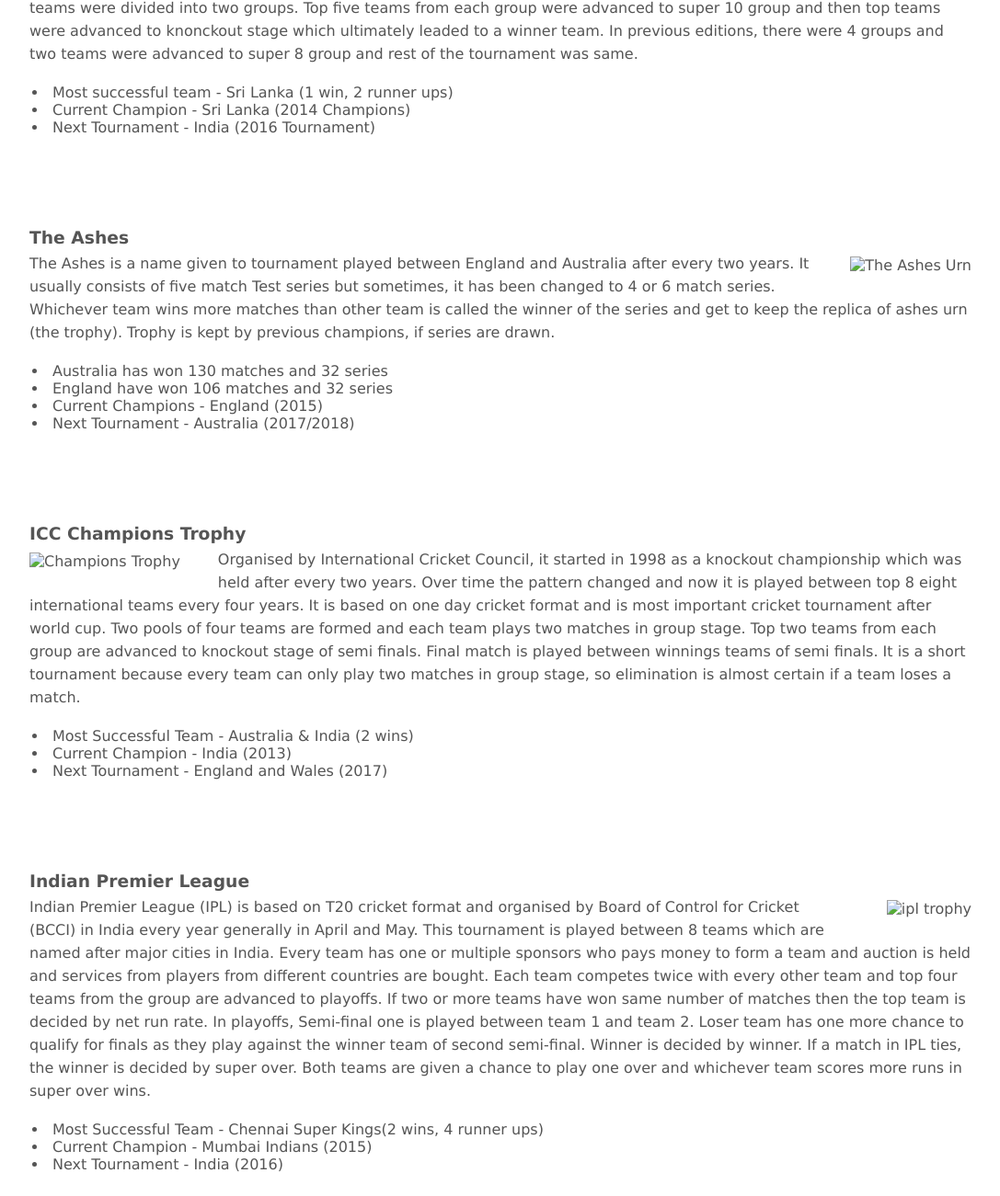
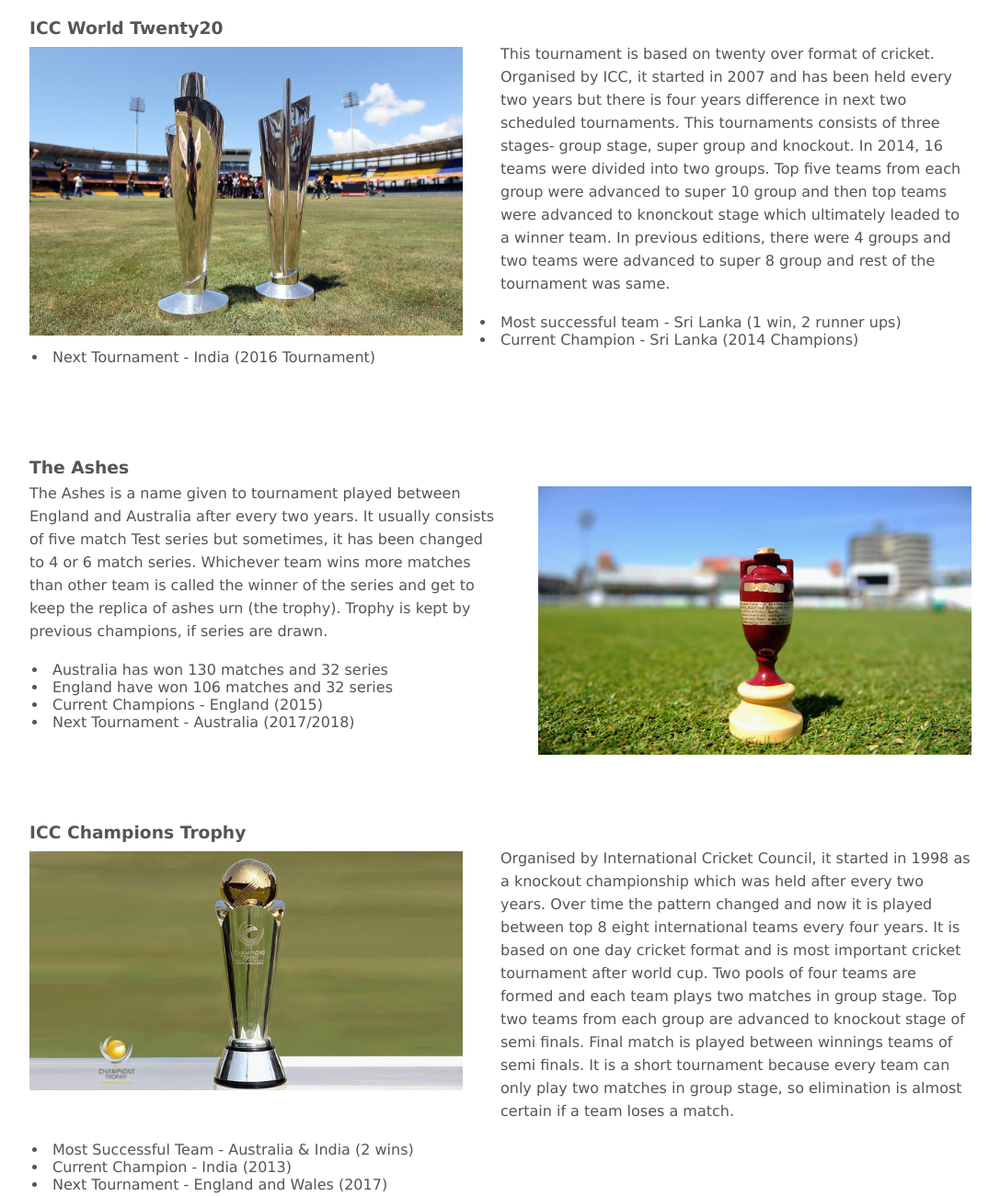
Before and after one commit to dsdilpreet/cricket-information, a plain HTML site: page tournaments.html in a window 1280 px wide. Shown: the part 651-1952 px from the top of the page at 92% size, without its empty margins (96-1183 px from the left). Drawn offline with nearby package versions, Linux system fonts and the light colour scheme; the site is published under a folder, as on GitHub Pages, so addresses that start at the root find nothing.

Commit message:
Update tournaments.html

```diff
--- a/tournaments.html
+++ b/tournaments.html
@@ -36,7 +36,7 @@
             <article tabindex="12" class="tournament_article" aria-label="information about world cup for odi cricket">
                 <h3>ICC Cricket World Cup</h3>
                 <figure>
-                    <img class="right_side_image" src="/img/icc_cricket_world_cup.jpg" alt="ICC Cricket World Cup Trophy" />
+                    <img class="right_side_image" src="img/icc_cricket_world_cup.jpg" alt="ICC Cricket World Cup Trophy" />
                 </figure>
                 <p>
                     This event is organised by International Cricket Council (ICC) after every four years. Top international teams compete with each other to win ICC trophy.
@@ -54,7 +54,7 @@
             <article tabindex="13" class="tournament_article" aria-label="information about world cuop for t20 cricket">
                 <h3>ICC World Twenty20</h3>
                 <figure>
-                    <img class="left_side_image" src="/img/ICC_World_Twenty20.jpg" alt="ICC World Twenty-twenty trophy" />
+                    <img class="left_side_image" src="img/ICC_World_Twenty20.jpg" alt="ICC World Twenty-twenty trophy" />
                 </figure>
                 <p>
                     This tournament is based on twenty over format of cricket. Organised by ICC, it started in 2007 and has been held every two years but there is four years difference
@@ -73,7 +73,7 @@
             <article tabindex="14" class="tournament_article" aria-label="information about the ashes tournament">
                 <h3>The Ashes</h3>
                 <figure>
-                    <img class="right_side_image" src="/img/the_ashes.jpg" alt="The Ashes Urn" />
+                    <img class="right_side_image" src="img/the_ashes.jpg" alt="The Ashes Urn" />
                 </figure>
                 <p>
                     The Ashes is a name given to tournament played between England and Australia after every two years. It usually consists of five match Test series but sometimes,
@@ -92,7 +92,7 @@
             <article tabindex="15" class="tournament_article" aria-label="information about champions trophy">
                 <h3>ICC Champions Trophy</h3>
                 <figure>
-                    <img class="left_side_image" src="/img/ICC_championstrophy.jpg" alt="Champions Trophy" />
+                    <img class="left_side_image" src="img/ICC_championstrophy.jpg" alt="Champions Trophy" />
                 </figure>
                 <p>
                     Organised by International Cricket Council, it started in 1998 as a knockout championship which was held after every two years. Over time the
@@ -113,7 +113,7 @@
             <article tabindex="16" class="tournament_article" aria-label="information about IPL">
                 <h3>Indian Premier League</h3>
                 <figure>
-                    <img class="right_side_image" src="/img/ipl-trophy.jpg" alt="ipl trophy" />
+                    <img class="right_side_image" src="img/ipl-trophy.jpg" alt="ipl trophy" />
                 </figure>
                 <p>
                     Indian Premier League (IPL) is based on T20 cricket format and organised by Board of Control for Cricket (BCCI) in India every year generally in April and May. This tournament is
```
